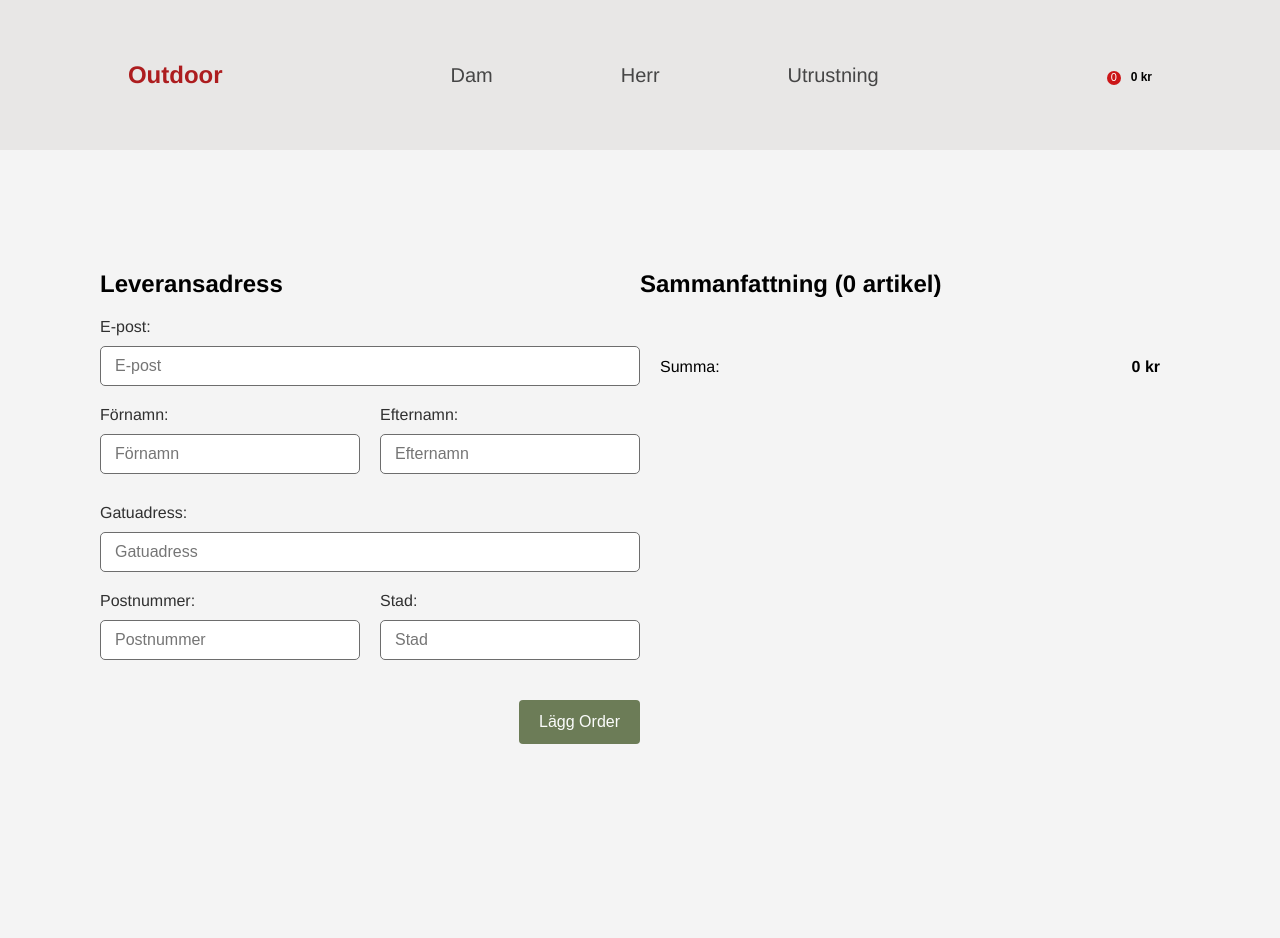
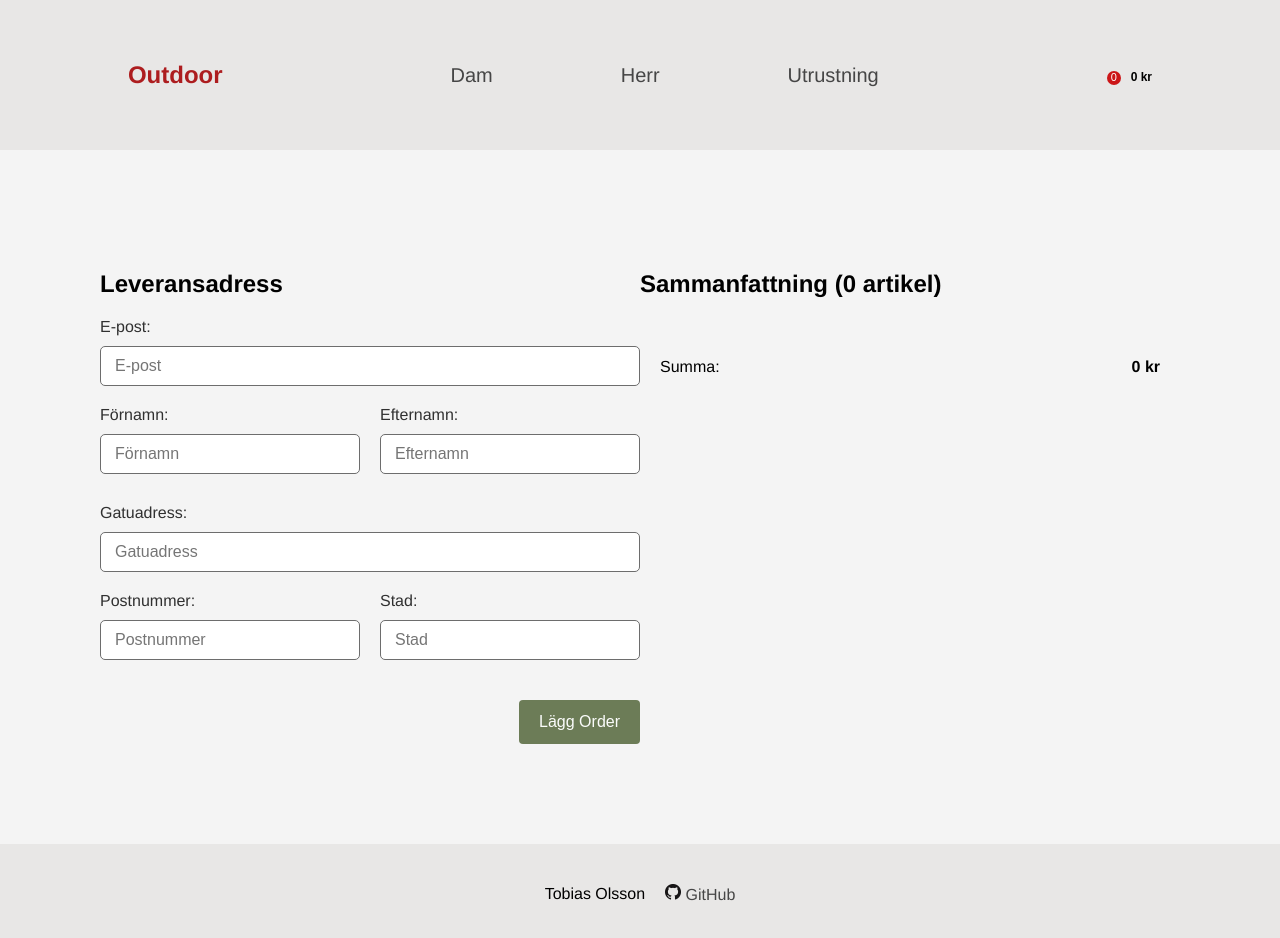
Before and after one commit to tobiasolsson/shopping-cart, a React (Create React App) app: page /checkout in a window 1280 px wide. Shown: the top 938 px of the page. Before the commit the page ends 844 px from the top, so only its background shows below. Built offline with nearby package versions, Linux system fonts and the light colour scheme.

Commit message:
Add footer

```diff
--- a/src/App.js
+++ b/src/App.js
@@ -4,6 +4,7 @@ import { BrowserRouter } from 'react-router-dom';
 
 import Routes from './Routes';
 import Navbar from './components/navbar/Navbar';
+import Footer from './components/footer/Footer';
 
 function App() {
   const [shoppingCart, setShoppingCart] = useState([]);
@@ -31,6 +32,7 @@ function App() {
         handleAddToCart={handleAddToCart}
         emptyCart={emptyCart}
       />
+      <Footer />
     </BrowserRouter>
   );
 }
--- /dev/null
+++ b/src/components/footer/Footer.js
@@ -0,0 +1,21 @@
+import React from 'react';
+
+import styles from './Footer.module.css';
+import github from '../../assets/images/GitHub-Mark-32px.png';
+
+function Footer() {
+  return (
+    <footer className={styles.footer}>
+      <p className={styles.name}>Tobias Olsson</p>
+      <a
+        target="_blank"
+        href="https://github.com/tobiasolsson"
+        rel="noreferrer"
+      >
+        <img src={github} alt="GitHub Logo" className={styles.logo} /> GitHub
+      </a>
+    </footer>
+  );
+}
+
+export default Footer;
--- /dev/null
+++ b/src/components/footer/Footer.module.css
@@ -0,0 +1,16 @@
+.footer {
+  background-color: #e8e7e6;
+  height: 100px;
+  margin-top: 100px;
+  display: flex;
+  align-items: center;
+  justify-content: center;
+}
+
+.logo {
+  height: 16px;
+}
+
+.name {
+  margin-right: 20px;
+}
```
Also changed, not shown: src/assets/images/GitHub-Mark-32px.png (added).
